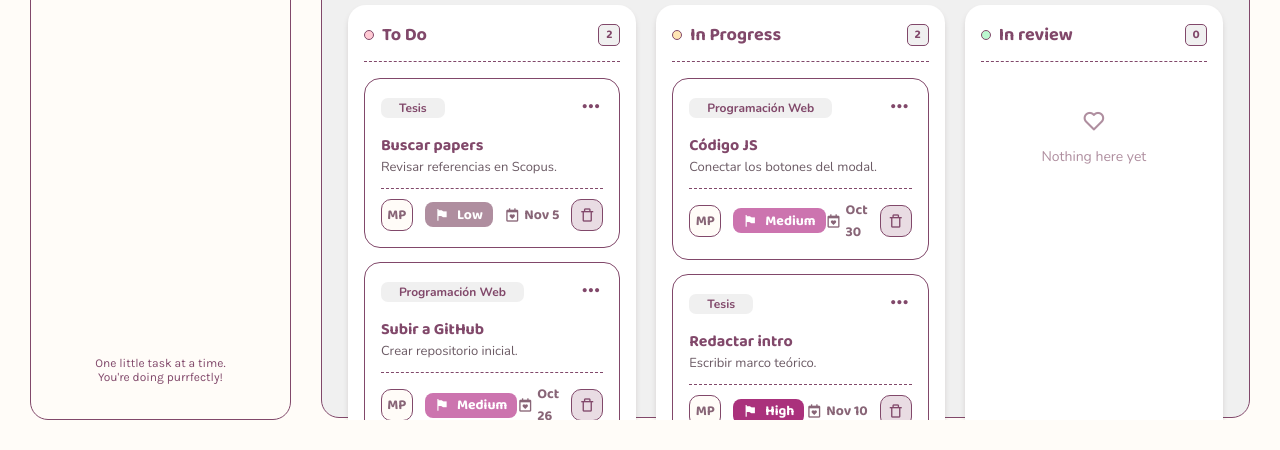
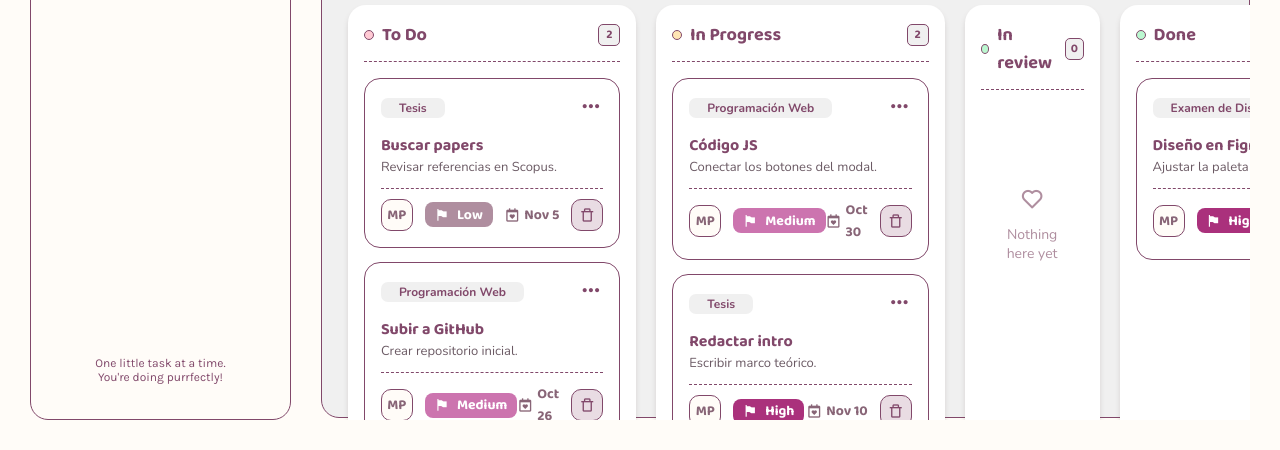
Before and after one commit to elynzx/siroplan, a plain HTML site: page index.html in a window 1280 px wide. Shown: the part 350-800 px from the top of the page. Drawn offline with nearby package versions, Linux system fonts and the light colour scheme.

Commit message:
style: Update Kanban board layout to use 4 columns and adjust empty state styling

```diff
--- a/src/css/components/taskcard.css
+++ b/src/css/components/taskcard.css
@@ -195,6 +195,7 @@
   color: var(--color-text-mutted);
   padding: 32px 16px;
   text-align: center;
+  margin-top: 50px;
 }
 
 .empty-state-cozy p {
--- a/src/css/pages/board.css
+++ b/src/css/pages/board.css
@@ -122,7 +122,7 @@
 
 .kanban-board-layout {
   display: grid;
-  grid-template-columns: repeat(3, 1fr);
+  grid-template-columns: repeat(4, 1fr);
   gap: 20px;
   align-items: start;
   height: 100%;
@@ -188,7 +188,6 @@
   display: flex;
   flex-direction: column;
   gap: 14px;
-  min-height: 150px;
 }
 
 @media (max-width: 768px) {
```
